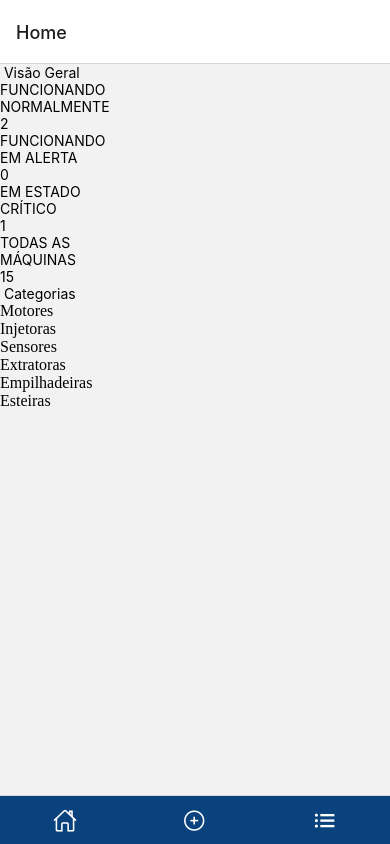
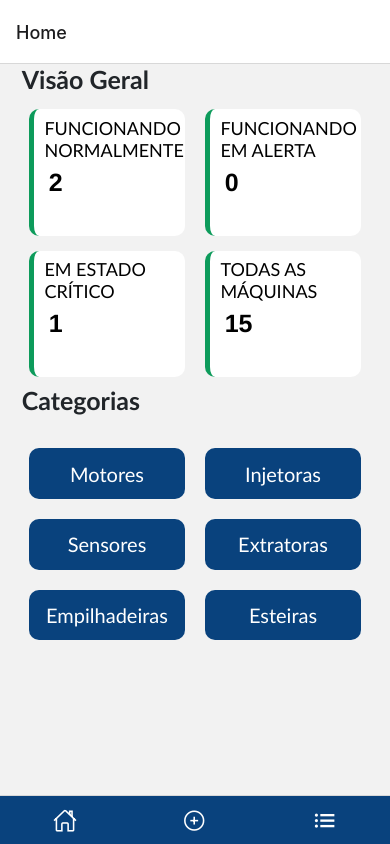
Before and after one commit to GRUPO-2-PI-SENAC/VisuData_React-Native, a React Native app: screen /home in a window 390 px wide. Built offline with nearby package versions, Linux system fonts and the light colour scheme.

Commit message:
ajuste tela home

```diff
--- a/src/pages/enterprise/home.js
+++ b/src/pages/enterprise/home.js
@@ -5,7 +5,6 @@ import { useNavigation } from '@react-navigation/native';
 
 const screenWidth = Dimensions.get('window').width;
 const screenHeight = Dimensions.get('window').height;
-const red = '#ff0000';
 
 
 function ButtonCard(props){
@@ -30,10 +29,10 @@ function ButtonCat(props){
 
     return(
         <TouchableOpacity
-        onPress={() => navigation.navigate('listMachine')}
-        style={styles.setCatBt}>
-            {props.categoria}
-    </TouchableOpacity>
+            onPress={() => navigation.navigate('listMachine')}
+            style={styles.setCatBt}>
+                {props.categoria}
+        </TouchableOpacity>
     );
 }
 
@@ -97,7 +96,7 @@ export default function Home(navigation) {
 }
 
 
-const styles = (cor) => StyleSheet.create({
+const styles = StyleSheet.create({
     container: {
         flex: 1,
         backgroundColor: '#fff',
@@ -163,7 +162,7 @@ const styles = (cor) => StyleSheet.create({
 
     setBt: {
         backgroundColor: 'white',
-        borderLeftColor: {colorCell},
+        borderLeftColor: "#0D9B5B",
         borderRadius: '10px',
         borderLeftWidth: '5px',
         marginTop: 15,
```
